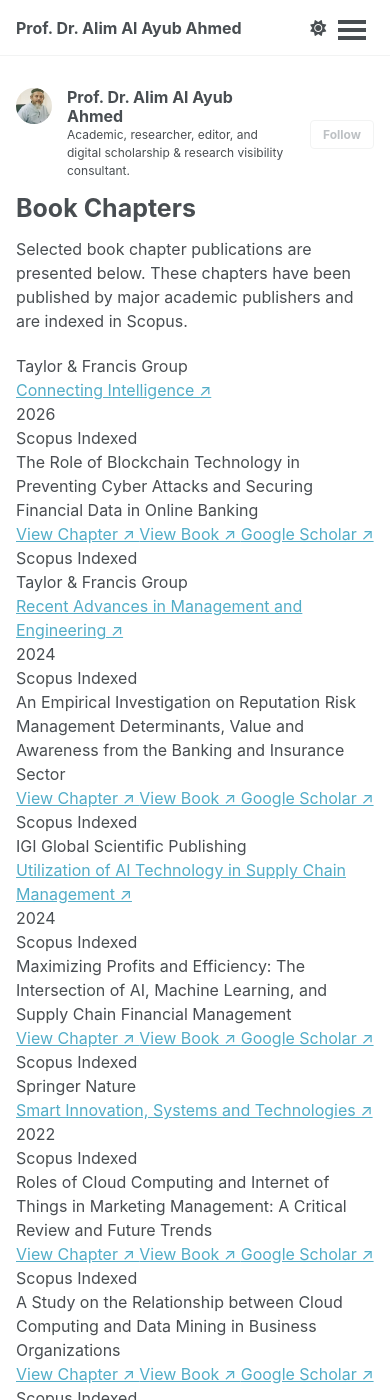
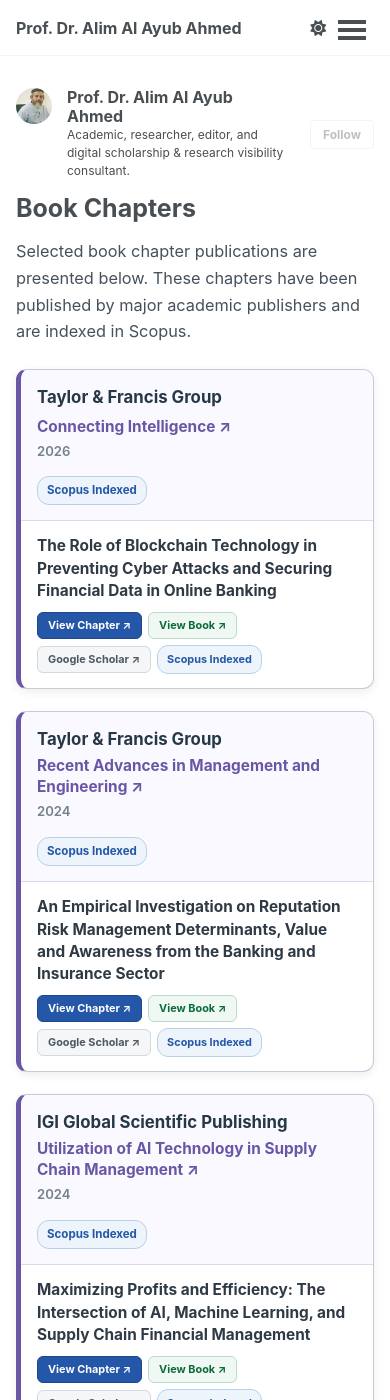
Before and after one commit to alimalayubahmed/alimalayubahmed.github.io, a Jekyll site: the page built from _pages/book-chapters.html, in a window 390 px wide and 1400 px high. Built offline with Jekyll 4.4.1, drawn with Linux system fonts in a browser that asks for light colours; a style sheet for code colours, icons or effects is not loaded.

Commit message:
Update main.scss

```diff
--- a/assets/css/main.scss
+++ b/assets/css/main.scss
@@ -40,11 +40,8 @@
    General Content Cards
    ========================================================= */
 
-.content-card { position: relative; overflow: hidden; background: #fff; border: 1.5px solid #b9c6d3; border-left: 5px solid #2457a7; border-radius: 10px; padding: 20px 24px; margin: 0 0 24px; box-shadow: 0 3px 10px rgba(0,0,0,.07); transition: transform .25s ease, box-shadow .25s ease, border-color .25s ease, background-color .25s ease; }
+.content-card { position: relative; overflow: hidden; background: #fff; border: 1.5px solid #b9c6d3; border-left: 5px solid #2457a7; border-radius: 10px; padding: 20px 24px; margin: 0 0 24px; box-shadow: 0 3px 10px rgba(0,0,0,.07); transition: transform .25s ease,box-shadow .25s ease,border-color .25s ease,background-color .25s ease; }
 .content-card:hover { transform: translateY(-5px); background: #f8fbff; border-color: #2878b8; border-left-color: #0b7a4b; box-shadow: 0 10px 24px rgba(36,87,167,.16),0 3px 8px rgba(0,0,0,.08); }
-
-.content-card h2 { margin-top: 0 !important; margin-bottom: 16px; padding-bottom: 9px; color: #263746; border-bottom: 2px solid #d5dde5; font-weight: 600; }
-.content-card:hover h2 { color: #2457a7; border-bottom-color: #6fa4cf; }
 
 
 /* =========================================================
@@ -55,6 +52,7 @@
 .research-lab:hover { background: #f3f9ff; border-color: #6fa4cf; transform: translateX(3px); box-shadow: 0 5px 14px rgba(36,87,167,.12); }
 
 .research-lab-logo { width: 105px; height: 105px; min-width: 105px; object-fit: cover; border-radius: 50%; border: 3px solid #fff; box-shadow: 0 0 0 2px #5c8fbd,0 4px 10px rgba(0,0,0,.15); }
+
 .research-lab-info { flex: 1; min-width: 0; }
 .research-lab-info p { margin-top: 6px; margin-bottom: 0; }
 
@@ -73,7 +71,6 @@
 .teaching-card,.teaching-section-card,.page__content .teaching-card,.page__content .teaching-section-card,.page__content .content-card.teaching-card,.page__content .content-card.teaching-section-card { max-width: 822px !important; width: 100% !important; margin-left: 0 !important; margin-right: auto !important; box-sizing: border-box !important; }
 
 .section-title-special { margin: 0 0 18px; padding: 0 0 10px; color: #263746; font-size: 1.32em; font-weight: 700; line-height: 1.3; border-bottom: 2px solid #d5dde5; }
-
 .highlight-heading { margin: 0 0 14px; color: #2457a7; font-size: 1.16em; font-weight: 700; line-height: 1.4; }
 
 .institution-row { display: flex; align-items: flex-start; gap: 20px; padding: 18px 10px; border-bottom: 1px solid #dce2e8; transition: background-color .25s ease,transform .25s ease,border-color .25s ease,box-shadow .25s ease; }
@@ -93,7 +90,6 @@
 .appointment-date { margin-top: 2px; color: #68737d; font-size: .92em; line-height: 1.4; }
 .appointment-block { margin-top: 4px; }
 .second-appointment { margin-top: 12px; padding-top: 11px; border-top: 1px dashed #ccd6df; }
-
 .role-note { display: inline-block; margin-left: 5px; padding: 2px 7px; color: #0b6b3a; background: #eaf6ef; border: 1px solid #bcdcc9; border-radius: 12px; font-size: .72em; font-weight: 600; }
 
 
@@ -137,7 +133,6 @@
 
 .book-card:hover { transform: translateY(-5px); background: #fffcf6; border-color: #c79a48; border-left-color: #0b7a4b; box-shadow: 0 10px 24px rgba(36,87,167,.14),0 3px 8px rgba(0,0,0,.08); }
 
-/* Same visual frame for all covers */
 .book-cover-wrap { width: 142px; min-width: 142px; height: 190px; display: flex; align-items: center; justify-content: center; padding: 6px; background: #f5f6f7; border: 1px solid #d9e0e6; border-radius: 7px; overflow: hidden; box-sizing: border-box; }
 
 .book-cover { width: 100% !important; height: 100% !important; max-width: 100% !important; max-height: 100% !important; margin: 0 !important; object-fit: contain !important; display: block; border: 0 !important; box-shadow: none !important; transition: transform .25s ease; }
@@ -145,7 +140,6 @@
 .book-card:hover .book-cover { transform: scale(1.045); }
 
 .book-info { flex: 1; min-width: 0; display: flex; flex-direction: column; }
-
 .book-title { margin-bottom: 5px; color: #2457a7; font-size: 1.12em; font-weight: 700; line-height: 1.4; }
 .book-card:hover .book-title { color: #0b6b3a; }
 
@@ -156,11 +150,9 @@
 
 .book-info p { margin: 0 0 12px; color: #46515c; font-size: .94em; line-height: 1.6; }
 
-/* Keywords left + button right */
 .book-bottom-row { display: flex; align-items: center; justify-content: space-between; gap: 12px; margin-top: auto; }
 
 .book-tags { display: flex; flex-wrap: wrap; gap: 6px; margin: 0; flex: 1; min-width: 0; }
-
 .book-tags span { display: inline-block; padding: 3px 8px; background: #f1f5f9; border: 1px solid #d6e0e8; border-radius: 12px; color: #53616d; font-size: .74em; font-weight: 600; }
 
 .book-actions { display: flex; flex-wrap: nowrap; align-items: center; justify-content: flex-end; gap: 7px; margin-left: auto; flex-shrink: 0; }
@@ -203,6 +195,54 @@
 
 
 /* =========================================================
+   Book Chapters
+   ========================================================= */
+
+.chapter-page-intro { max-width: 855px; margin-bottom: 24px; color: #46515c; font-size: 1.02em; line-height: 1.65; }
+
+.chapter-groups { max-width: 855px; }
+
+.chapter-group-card { margin-bottom: 22px; background: #fff; border: 1.5px solid #c5cbd7; border-left: 5px solid #6957a5; border-radius: 11px; overflow: hidden; box-shadow: 0 3px 10px rgba(0,0,0,.07); transition: transform .25s ease,box-shadow .25s ease,border-color .25s ease; }
+
+.chapter-group-card:hover { transform: translateY(-4px); border-color: #9185be; box-shadow: 0 9px 22px rgba(65,50,115,.13); }
+
+.chapter-group-header { display: flex; align-items: flex-start; justify-content: space-between; gap: 15px; padding: 17px 19px; background: #faf9ff; border-bottom: 1px solid #ddd9eb; }
+
+.chapter-publisher { margin-bottom: 3px; color: #263746; font-size: 1.05em; font-weight: 700; }
+
+.chapter-book-title { display: inline-block; color: #6957a5; font-size: .96em; font-weight: 700; line-height: 1.4; text-decoration: none !important; }
+
+.chapter-book-title:hover { color: #0b6b3a; text-decoration: underline !important; text-underline-offset: 3px; }
+
+.chapter-group-meta { margin-top: 4px; color: #74808b; font-size: .82em; font-weight: 600; }
+
+.scopus-group-badge { display: inline-block; flex-shrink: 0; padding: 5px 9px; color: #2457a7; background: #edf4fb; border: 1px solid #bad0e5; border-radius: 12px; font-size: .72em; font-weight: 700; white-space: nowrap; }
+
+.chapter-item { padding: 15px 19px; border-bottom: 1px solid #e3e6ea; transition: background-color .2s ease,box-shadow .2s ease; }
+
+.chapter-item:last-child { border-bottom: none; }
+
+.chapter-item:hover { background: #fafcff; box-shadow: inset 4px 0 0 #0b7a4b; }
+
+.chapter-title { margin-bottom: 10px; color: #2f3a45; font-size: .96em; font-weight: 700; line-height: 1.45; }
+
+.chapter-actions { display: flex; flex-wrap: wrap; align-items: center; gap: 7px; }
+
+.chapter-btn { display: inline-block; padding: 6px 10px; border-radius: 6px; font-size: .72em; font-weight: 700; line-height: 1.2; text-decoration: none !important; white-space: nowrap; transition: transform .2s ease,background-color .2s ease,border-color .2s ease,color .2s ease; }
+
+.chapter-primary { color: #fff !important; background: #2457a7; border: 1px solid #1d488d; }
+.chapter-primary:hover { color: #fff !important; background: #0b6b3a; transform: translateY(-1px); }
+
+.chapter-book-btn { color: #0b6b3a !important; background: #f0f8f4; border: 1px solid #bdd9ca; }
+.chapter-book-btn:hover { color: #fff !important; background: #0b6b3a; transform: translateY(-1px); }
+
+.scholar-btn { color: #4f5963 !important; background: #f4f6f8; border: 1px solid #d2d9df; }
+.scholar-btn:hover { color: #2457a7 !important; background: #edf4fb; border-color: #b7cde2; transform: translateY(-1px); }
+
+.chapter-scopus-badge { display: inline-block; padding: 5px 9px; color: #2457a7; background: #edf4fb; border: 1px solid #bad0e5; border-radius: 11px; font-size: .70em; font-weight: 700; white-space: nowrap; }
+
+
+/* =========================================================
    Responsive
    ========================================================= */
 
@@ -210,15 +250,19 @@
 
   .content-card,.teaching-card,.teaching-section-card,.teaching-intro,.page__content .teaching-card,.page__content .teaching-section-card,.page__content .content-card.teaching-card,.page__content .content-card.teaching-section-card { max-width: 100% !important; width: 100% !important; margin-left: 0 !important; margin-right: 0 !important; }
 
-  .content-card:hover,.research-lab:hover,.institution-row:hover,.publication-category-card:hover,.book-card:hover { transform: none; }
+  .content-card:hover,.research-lab:hover,.institution-row:hover,.publication-category-card:hover,.book-card:hover,.chapter-group-card:hover { transform: none; }
 
-  .publications-intro,.publication-hub-grid,.books-intro,.books-list { max-width: 100%; }
+  .publications-intro,.publication-hub-grid,.books-intro,.books-list,.chapter-page-intro,.chapter-groups { max-width: 100%; }
 
   .publication-hub-grid { grid-template-columns: 1fr; gap: 18px; }
 
   .book-card { gap: 18px; padding: 17px; }
 
   .book-cover-wrap { width: 125px; min-width: 125px; height: 170px; }
+
+  .chapter-group-header { padding: 15px 16px; }
+
+  .chapter-item { padding: 14px 16px; }
 }
 
 
@@ -227,6 +271,10 @@
   .book-bottom-row { flex-direction: column; align-items: flex-start; }
 
   .book-actions { margin-left: 0; }
+
+  .chapter-group-header { flex-direction: column; }
+
+  .chapter-actions { gap: 6px; }
 }
 
 
@@ -243,4 +291,6 @@
   .local-books-list { padding-left: 19px; font-size: .78em; }
 
   .isbn-line { display: block; margin: 2px 0 0; white-space: normal; }
+
+  .chapter-btn,.chapter-scopus-badge { font-size: .68em; }
 }
```
